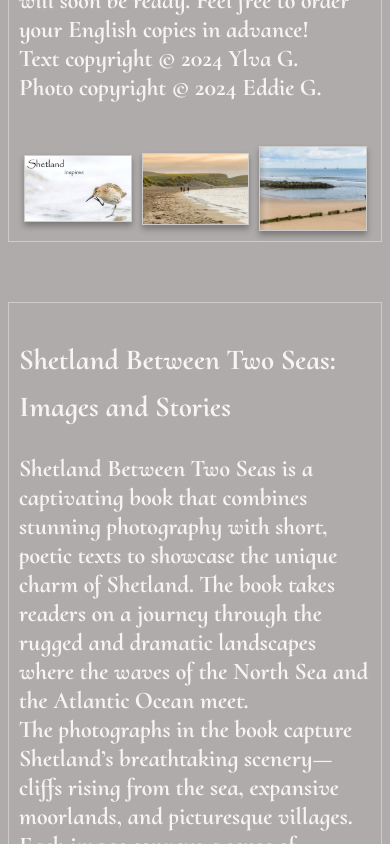
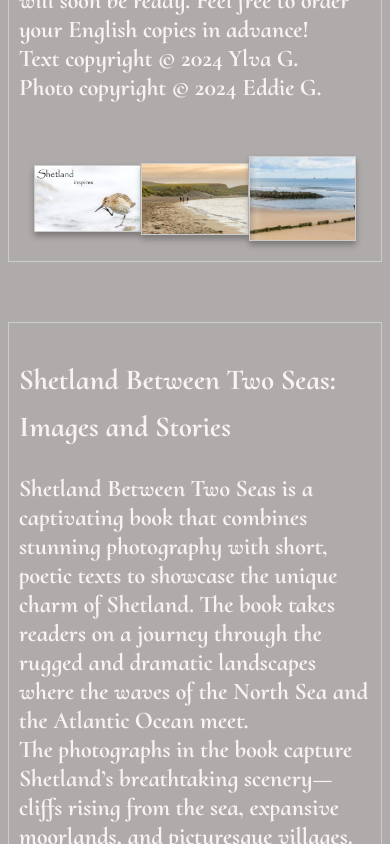
Before and after one commit to Gayand-soul/Shetland, a plain HTML site: page Books.html in a window 390 px wide. Shown: the part 1620-2464 px from the top of the page. Drawn offline with nearby package versions, Linux system fonts and the light colour scheme; files whose address does not match are found by name.

```diff
--- a/css/Booksstyle.css
+++ b/css/Booksstyle.css
@@ -235,18 +235,20 @@
     .left-child {
         padding: 15px;
         width: 100%; /* Gör att vänster text tar upp hela bredden */
-        font-size: 14px;
+        font-size: 14px; /* Minska textstorleken på mindre skärmar */
+    }
 
     .right-child {
         width: 100%; /* Gör att bilderna tar upp hela bredden */
-        justify-content: center;
+        justify-content: center; /* Justera bilderna till mitten */
     }
 
     .right-child img {
         width: 90%; /* Gör att bilderna anpassar sig till mindre skärm */
-        margin: 10px 0;
+        margin: 10px 0; /* Lägg till margin för att ge utrymme mellan bilder */
     }
 }
+
 
 /* Media query för mobil-storlek */
 @media screen and (max-width: 600px) {
@@ -321,7 +323,6 @@
     }
 }
 
-
 /*  FOOTER SECTION...............*/
 footer{
     width: 100%;
@@ -337,4 +338,4 @@
 }
 footer a:hover{
     text-decoration: underline;
-}}
+}
```
